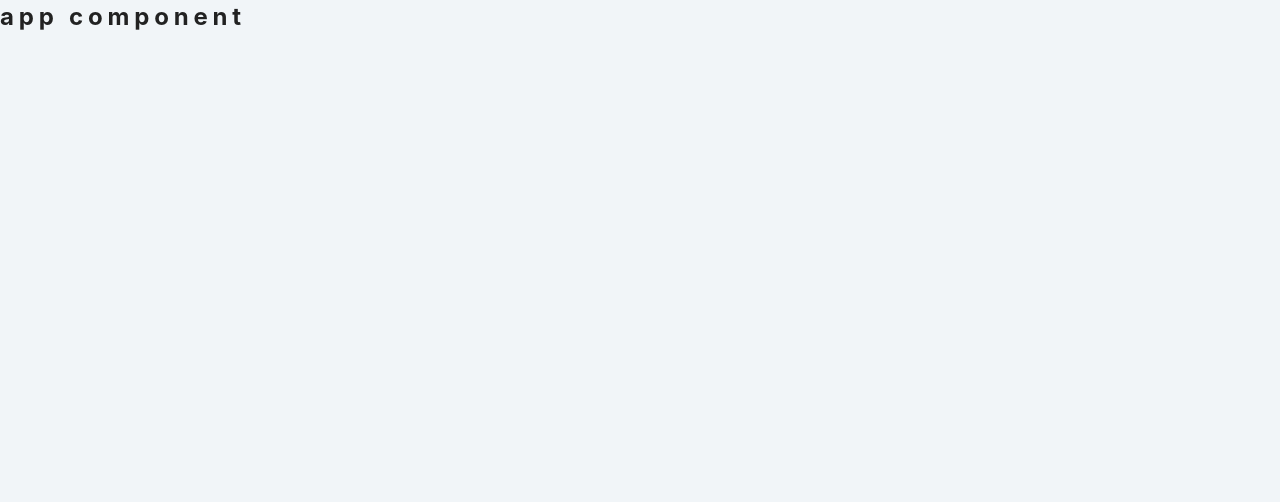
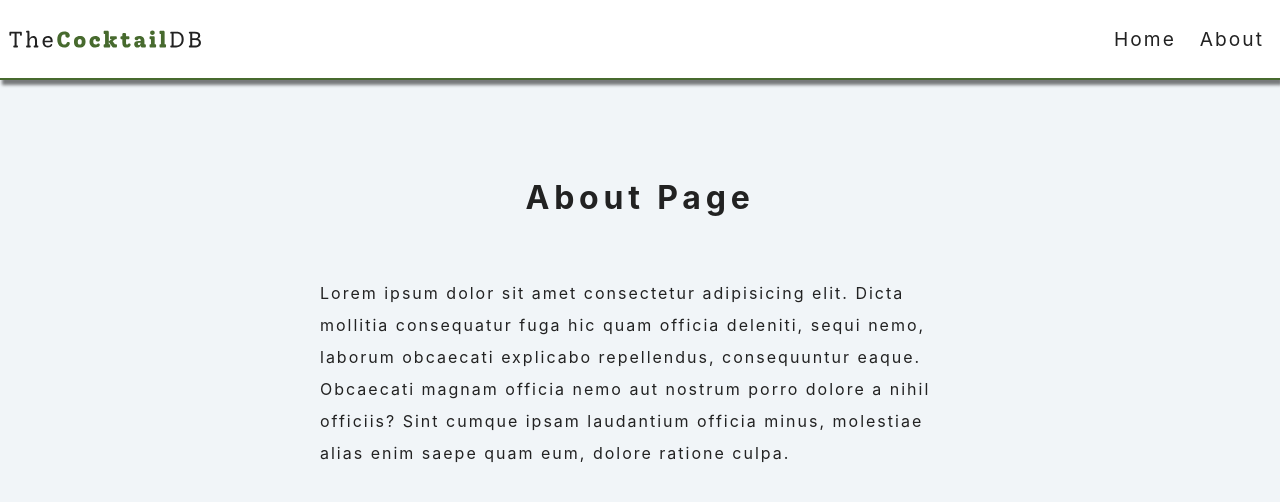
Before and after one commit to FrancuskiMiroslav/REACTappCocktails, a React (Create React App) app: page /about in a window 1280 px wide. Shown: the top 502 px of the page. Built offline with nearby package versions, Linux system fonts and the light colour scheme.

Commit message:
added routes and easy pages error and about

```diff
--- a/src/App.js
+++ b/src/App.js
@@ -1,18 +1,34 @@
-import React from 'react'
-import { BrowserRouter as Router, Route, Switch } from 'react-router-dom'
+import React from 'react';
+import { BrowserRouter as Router, Route, Switch } from 'react-router-dom';
 // import pages
-import Home from './pages/Home'
-import About from './pages/About'
-import SingleCocktail from './pages/SingleCocktail'
-import Error from './pages/Error'
+import Home from './pages/Home';
+import About from './pages/About';
+import SingleCocktail from './pages/SingleCocktail';
+import Error from './pages/Error';
 // import components
-import Navbar from './components/Navbar'
+import Navbar from './components/Navbar';
+import Cocktail from './components/Cocktail';
+
 function App() {
-  return (
-    <div>
-      <h2>app component</h2>
-    </div>
-  )
+	return (
+		<Router>
+			<Navbar></Navbar>
+			<Switch>
+				<Route exact path='/'>
+					<Home></Home>
+				</Route>
+				<Route path='/about'>
+					<About></About>
+				</Route>
+				<Route path='/cocktail/:id'>
+					<SingleCocktail></SingleCocktail>
+				</Route>
+				<Route path='*'>
+					<Error></Error>
+				</Route>
+			</Switch>
+		</Router>
+	);
 }
 
-export default App
+export default App;
--- a/src/components/Navbar.js
+++ b/src/components/Navbar.js
@@ -1,13 +1,25 @@
-import React from 'react'
-import { Link } from 'react-router-dom'
-import logo from '../logo.svg'
+import React from 'react';
+import { Link } from 'react-router-dom';
+import logo from '../logo.svg';
 
 const Navbar = () => {
-  return (
-    <div>
-      <h2>navbar component</h2>
-    </div>
-  )
-}
+	return (
+		<nav className='navbar'>
+			<div className='nav-center'>
+				<Link to='/'>
+					<img src={logo} alt='cocktail db logo' className='logo' />
+				</Link>
+			</div>
+			<ul className='nav-links'>
+				<li>
+					<Link to='/'>Home</Link>
+				</li>
+				<li>
+					<Link to='/about'>About</Link>
+				</li>
+			</ul>
+		</nav>
+	);
+};
 
-export default Navbar
+export default Navbar;
--- a/src/pages/About.js
+++ b/src/pages/About.js
@@ -1,11 +1,19 @@
-import React from 'react'
+import React from 'react';
 
 const About = () => {
-  return (
-    <div>
-      <h2>about page</h2>
-    </div>
-  )
-}
+	return (
+		<section className='section about-section'>
+			<h1 className='section-title'>about page</h1>
+			<p>
+				Lorem ipsum dolor sit amet consectetur adipisicing elit. Dicta mollitia
+				consequatur fuga hic quam officia deleniti, sequi nemo, laborum
+				obcaecati explicabo repellendus, consequuntur eaque. Obcaecati magnam
+				officia nemo aut nostrum porro dolore a nihil officiis? Sint cumque
+				ipsam laudantium officia minus, molestiae alias enim saepe quam eum,
+				dolore ratione culpa.
+			</p>
+		</section>
+	);
+};
 
-export default About
+export default About;
--- a/src/pages/Error.js
+++ b/src/pages/Error.js
@@ -1,12 +1,17 @@
-import React from 'react'
-import { Link } from 'react-router-dom'
+import React from 'react';
+import { Link } from 'react-router-dom';
 
 const Error = () => {
-  return (
-    <div>
-      <h2>error page</h2>
-    </div>
-  )
-}
+	return (
+		<section className='error-page section'>
+			<div className='error-container'>
+				<h1>oops! it's a dead end</h1>
+				<Link to='/' className='btn btn-primary'>
+					Back Home
+				</Link>
+			</div>
+		</section>
+	);
+};
 
-export default Error
+export default Error;
```
